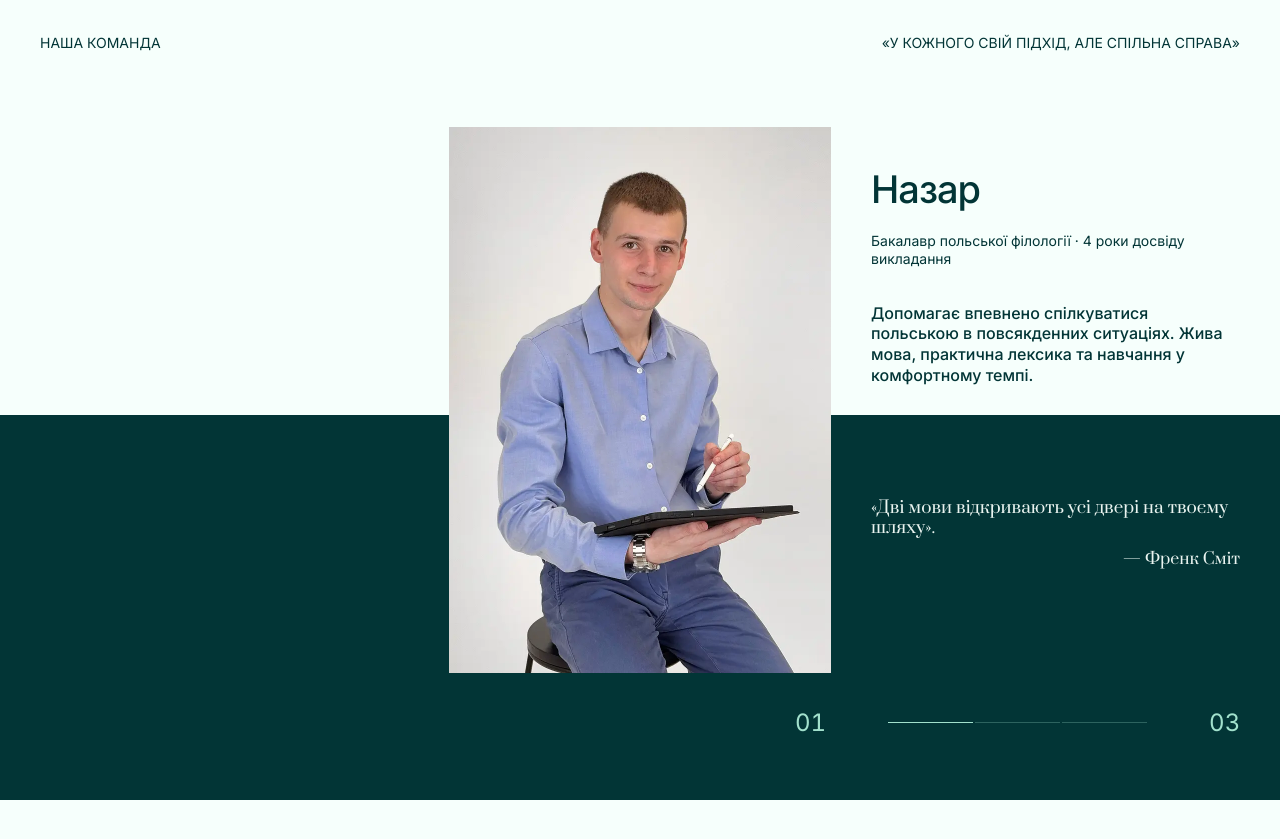
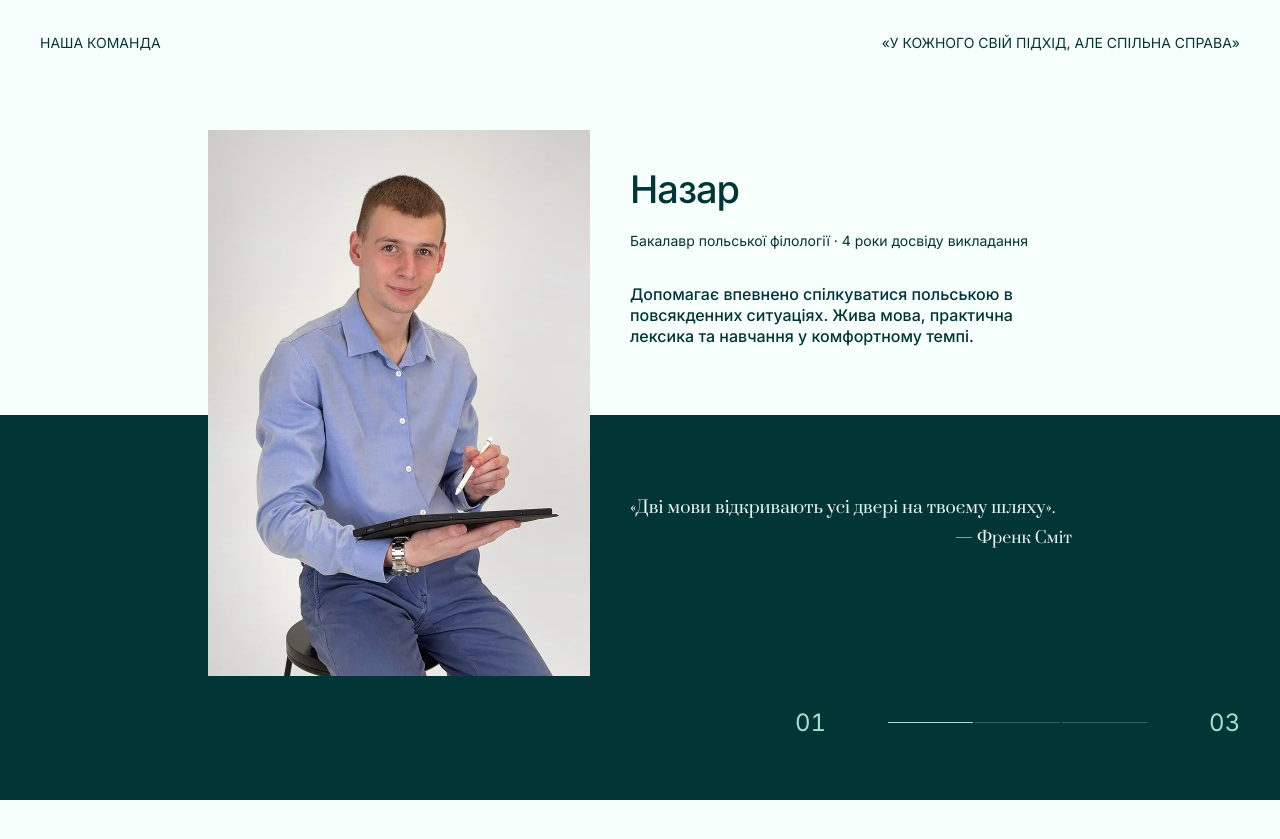
Before and after one commit to Tetiana2309/skawi-website, a React (Vite) app: page / in a window 1280 px wide. Shown: the part 5680-6519 px from the top of the page. Built offline with nearby package versions, Linux system fonts and the light colour scheme.

Commit message:
Center teacher photo and text as one Figma composition with 40px gutter

```diff
--- a/src/sections/Team.css
+++ b/src/sections/Team.css
@@ -9,6 +9,12 @@
 .team {
   --team-light: #F6FFFC;
   --team-dark: #023536;
+  /* Center the photo + 40px gap + text as one 864px composition. */
+  --team-photo-width: 382px;
+  --team-copy-width: 442px;
+  --team-copy-gap: 40px;
+  --team-group-left: calc(50% - (var(--team-photo-width) + var(--team-copy-gap) + var(--team-copy-width)) / 2);
+  --team-text-left: calc(var(--team-group-left) + var(--team-photo-width) + var(--team-copy-gap));
   position: sticky;
   top: 0;
   width: 100%;
@@ -59,11 +65,10 @@
 }
 .team__photo {
   position: absolute;
-  left: 50%;
-  top: 50%;
-  width: 382px;
+  left: var(--team-group-left);
+  top: 16.27%;
+  width: var(--team-photo-width);
   height: 546px;
-  transform: translate(-50%, -50%);
   overflow: hidden;
   pointer-events: none;
 }
@@ -76,9 +81,9 @@
 }
 .team__details {
   position: absolute;
-  left: calc(50% + 191px + 40px);
+  left: var(--team-text-left);
   top: 21.16%;
-  width: calc(50% - 191px - 80px);
+  width: var(--team-copy-width);
   pointer-events: none;
 }
 .team__details h2 {
@@ -96,9 +101,9 @@
 }
 .team__quotation {
   position: absolute;
-  left: calc(50% + 191px + 40px);
+  left: var(--team-text-left);
   top: 62.2%;
-  width: calc(50% - 191px - 80px);
+  width: var(--team-copy-width);
   margin: 0;
   color: #EAF4F0;
   pointer-events: none;
@@ -169,6 +174,7 @@
   .team__controls { bottom: 8%; }
 }
 @media (max-width: 1100px) {
+  .team { --team-photo-width: clamp(220px, 34vw, 340px); --team-copy-width: clamp(280px, 38vw, 420px); }
   .team__topline { top: 30px; left: 25px; right: 25px; font-size: 12px; }
   .team__details { top: 140px; }
   .team__details h2 { font-size: 42px; }
@@ -187,7 +193,7 @@
   }
   .team__topline { top: 24px; left: 20px; right: 20px; font-size: 10px; line-height: 1.4; }
   .team__topline span:last-child { max-width: 48%; }
-  .team__photo { left: 50%; top: 50%; width: min(382px, 55vw); height: auto; aspect-ratio: 382 / 546; }
+  .team__photo { left: 50%; top: 18%; width: min(382px, 55vw); height: auto; aspect-ratio: 382 / 546; transform: translateX(-50%); }
   .team__details { left: 65%; top: 115px; width: 32%; }
   .team__details h2 { font-size: clamp(22px, 6vw, 34px); letter-spacing: -.5px; overflow-wrap: anywhere; }
   .team__role { font-size: 10px; line-height: 1.45; }
```
